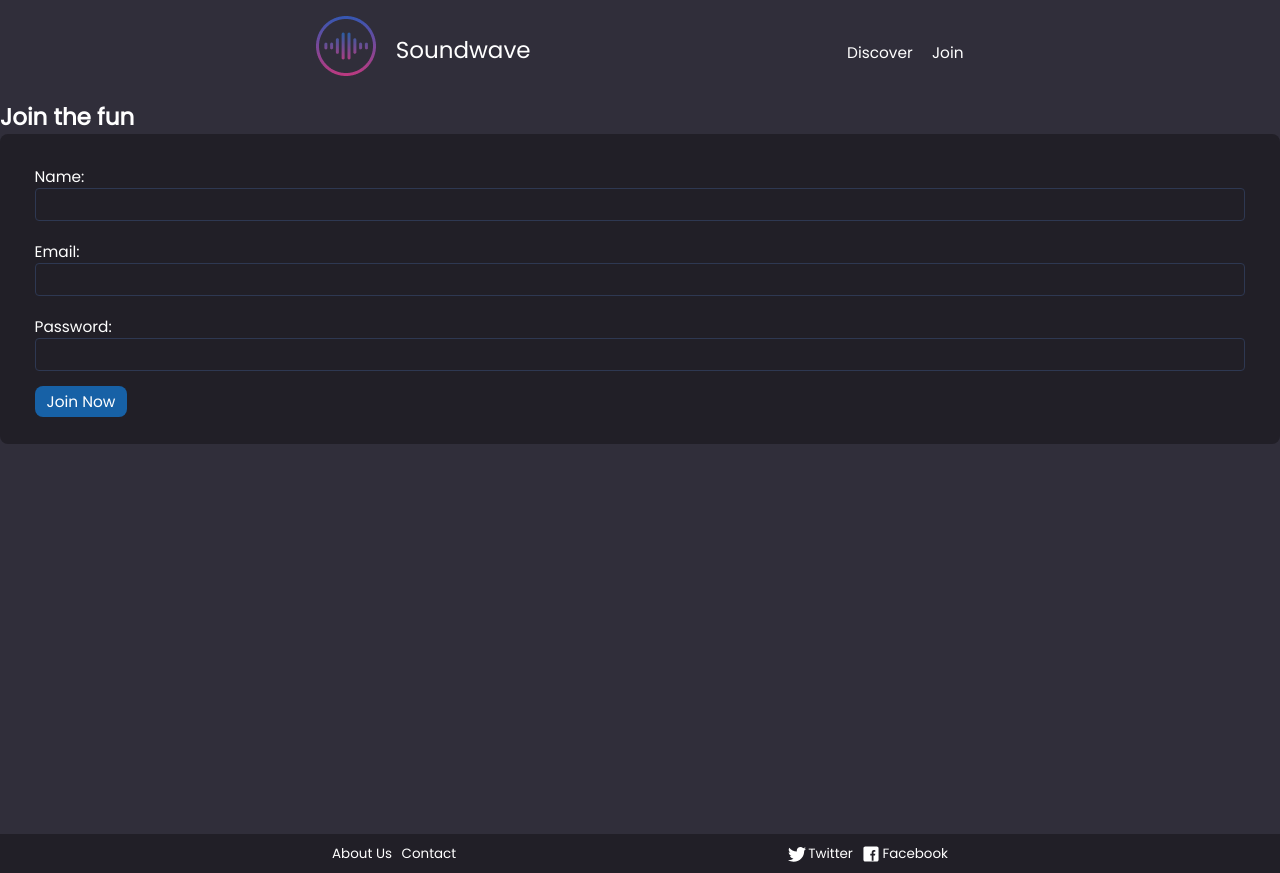
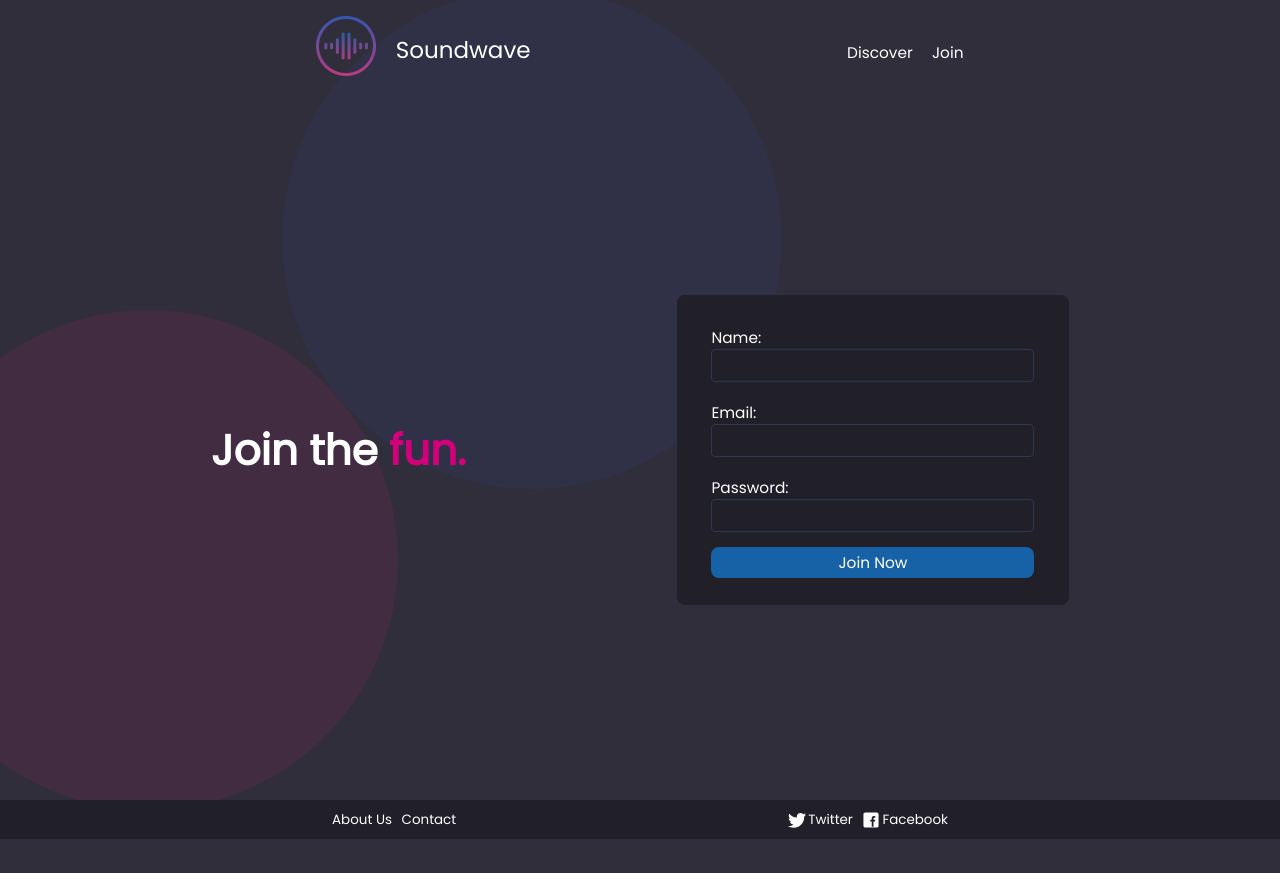
Before and after one commit to factoriaf5-p7/soundwave-Angela-GM, a React (Vite) app: page /join in a window 1280 px wide. After the commit the page ends 839 px from the top, so only its background shows below. Built offline with nearby package versions, Linux system fonts and the light colour scheme.

Commit message:
añadir circulos en join

```diff
--- a/src/components/molecules/FormJoin.tsx
+++ b/src/components/molecules/FormJoin.tsx
@@ -15,10 +15,15 @@ const FormStyled = styled.form`
   background-color: #211f27;
   padding: 0.6rem 1.8rem;
   border-radius: 8px;
-  & > div {
+  & > div  {
     background-color: #211f27;
+    > *{
+      width: 100%;
+    }
+
     }
 `;
+
 
 
 
--- a/src/components/pages/Join/index.tsx
+++ b/src/components/pages/Join/index.tsx
@@ -1,23 +1,90 @@
-import Footer from "../../organisms/Footer"
-import FormJoin from "../../molecules/FormJoin"
+import Footer from "../../organisms/Footer";
+import FormJoin from "../../molecules/FormJoin";
+import { styled } from "styled-components";
+import { CircleStyled } from "../../atoms/Circle";
 
 
+const Section = styled.section`
+position: relative;
 
+  div {
+    display: flex;
+    justify-content: space-evenly;
+    flex-wrap: wrap;
+    align-content: flex-start;
 
+    @media (width > 648px) {
+      align-content: space-around;
+    }
+  }
+`;
+const Title = styled.h1`
+  font-weight: 900;
+  font-size: 2.2rem;
+  span {
+    color: var(--pink);
+    font-size: 2.2rem;
+  }
+`;
 
+const Circle1 = styled(CircleStyled)`
+  position: absolute;
+  z-index: -1;
+  top: -15%;
+  left: 22%;
+  @media (width > 700px){
+    width: 300px;
+    height: 300px;
+  }
+  @media (width > 768px){
+    width: 400px;
+    height: 400px;
+  }
+  @media (width > 1024px){
+    width: 500px;
+    height: 500px;
+  }
+`;
+
+const Circle2 = styled(CircleStyled)`
+  position: absolute;
+  z-index: -1;
+  bottom: 4%;
+  left: -8%;
+  @media (width > 648px){
+    width: 300px;
+    height: 300px;
+  }
+  @media (width > 768px){
+    width: 400px;
+    height: 400px;
+  }
+  @media (width > 1024px){
+    width: 500px;
+    height: 500px;
+  }
+`;
 
 function Join() {
   return (
-    <section className="join">
+    <Section className="join">
+      <Circle1 color="blue" size={120} />
+      <Circle2 color="pink" size={120} />
       <div>
-      <h1>Join the <span>fun</span></h1>
-    <FormJoin />
+        <div>
+          <Title>
+            Join the <span>fun.</span>
+          </Title>
+        </div>
+
+        <div>
+          <FormJoin />
+        </div>
       </div>
 
-    <Footer />
-    </section>
-
-  )
+      <Footer />
+    </Section>
+  );
 }
 
-export default Join
+export default Join;
--- a/src/styles/globalStyles.tsx
+++ b/src/styles/globalStyles.tsx
@@ -9,7 +9,7 @@ const GlobalStyle = createGlobalStyle`
 
     --color-border-input: #2E3852;
     --color-border-input-focus: #596da0;
-    --pink: #bc3a80;
+    --pink: #d3007b;
     --white: #fff;
     --black: #000;
 
```
Also changed, not shown: src/components/pages/Discover/index.tsx (+6 -1 lines).
